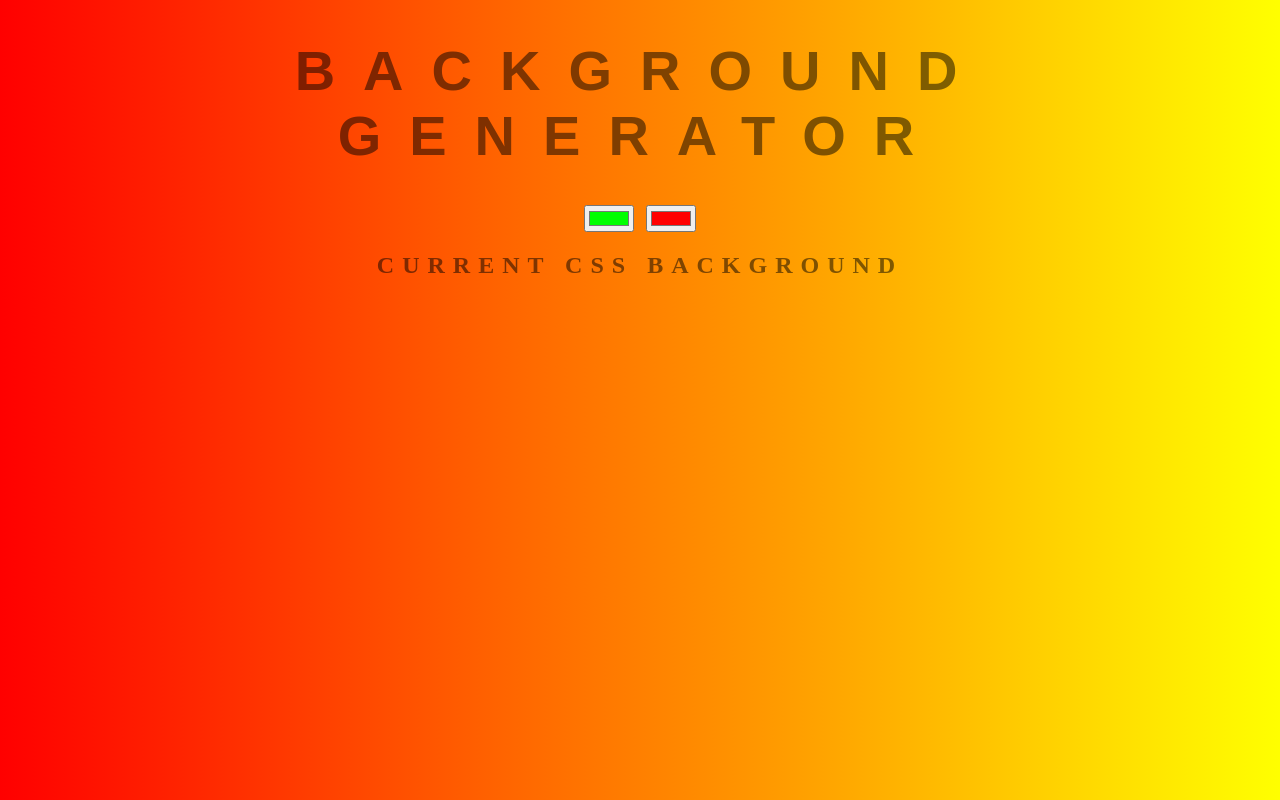
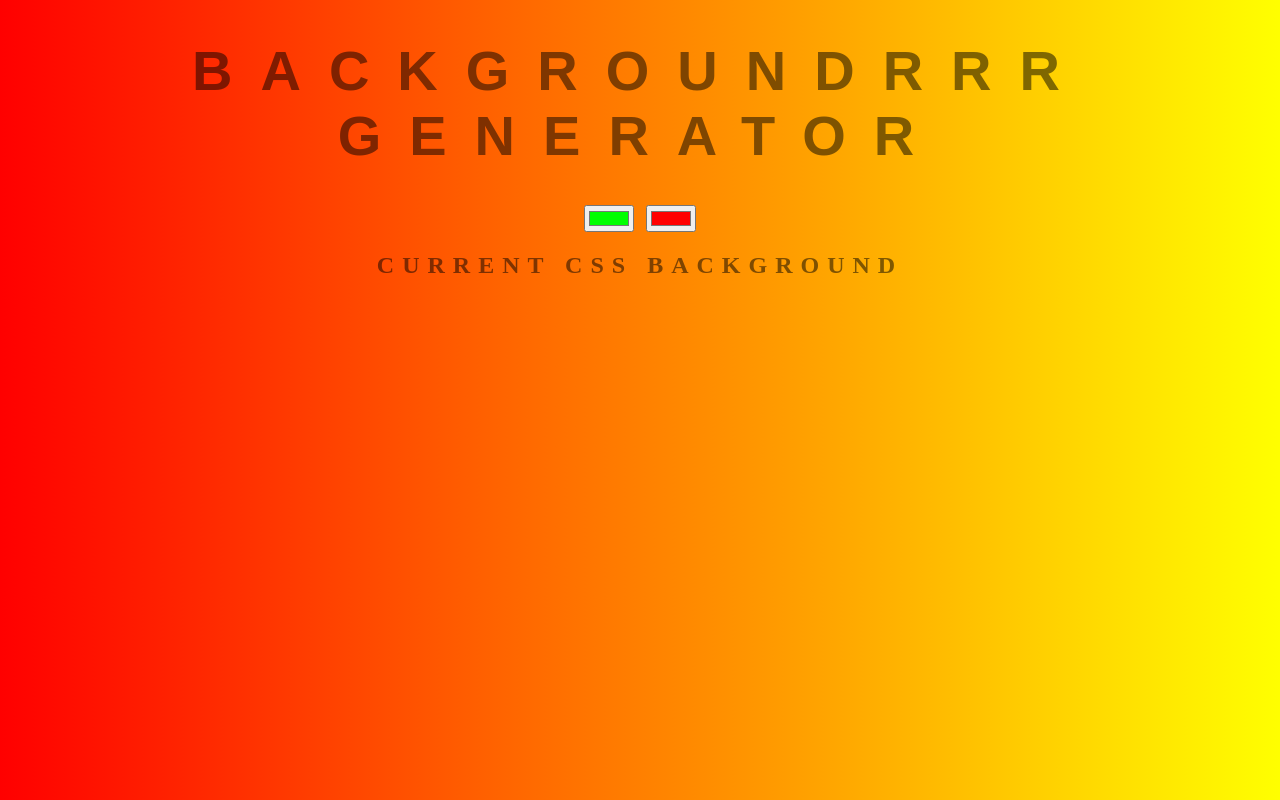
Before and after one commit to moehijazi/background-generator, a plain HTML site: page index.html in a window 1280 px wide. Drawn offline with Linux system fonts and the light colour scheme.

Commit message:
Testing change

```diff
--- a/index.html
+++ b/index.html
@@ -7,7 +7,7 @@
     <link rel="stylesheet" href="style2.css">
 </head>
 <body id="gradient">
-    <h1>Background Generator</h1>
+    <h1>Backgroundrrr Generator</h1>
     <input class="color1" type="color" value="#00ff00" name="color1">
     <input class="color2" type="color" value="#ff0000" name="color2">
     <h2>Current CSS Background</h2>
```
